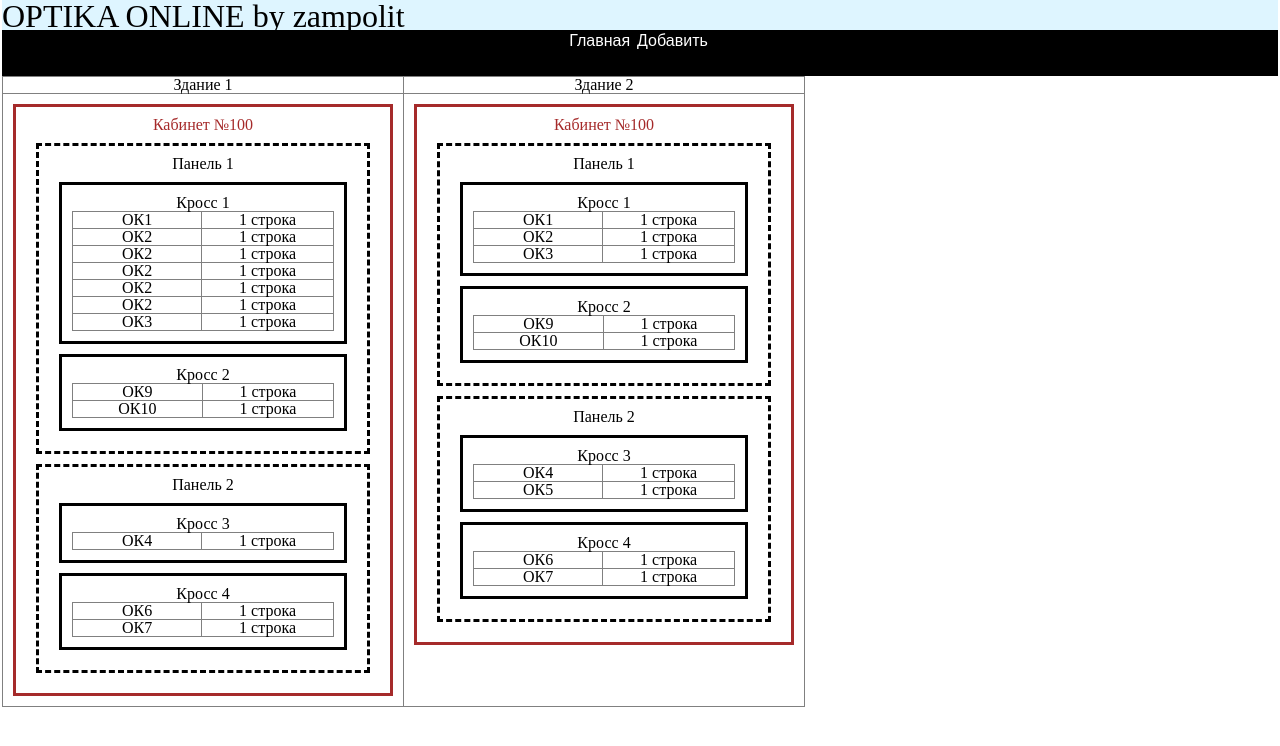
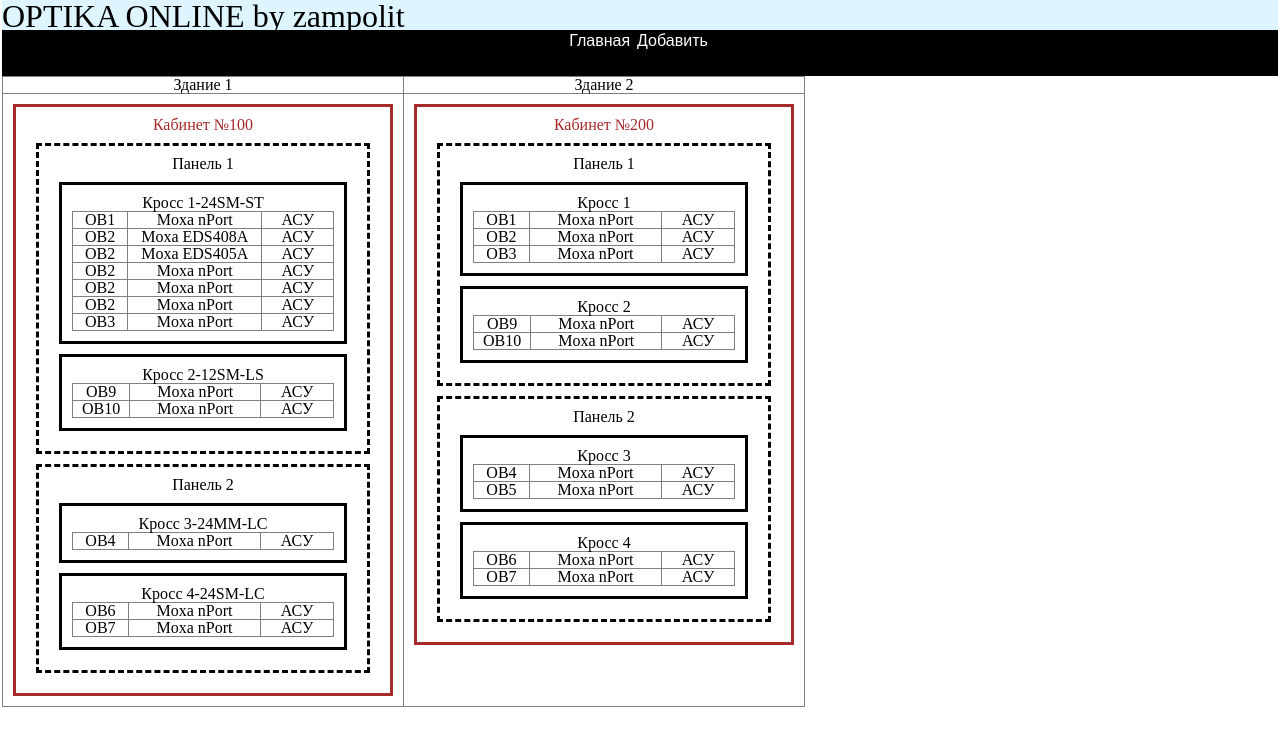
Before and after one commit to zampolitx/Optika_online, a Flask app: page / in a window 1280 px wide. Shown: the top 746 px of the page. Run offline with Flask 2, Linux system fonts and the light colour scheme; data comes from the database, SQL or seed files in the repository; lists and menus that the app fills with data are empty.

Commit message:
Готовая структура запроса для представления

```diff
--- a/main.py
+++ b/main.py
@@ -37,41 +37,41 @@ def index():
     parlor1={'Здание 1':
                  [{'100':
                        [{'Панель 1':
-                             [{'Кросс 1':
-                                   [{'ОК1': ['Волокно1', 'Волокно2', 'Волокно3']},
-                                    {'ОК2': ['Волокно1', 'Волокно2']},
-                                    {'ОК2': ['Волокно1', 'Волокно2']},
-                                    {'ОК2': ['Волокно1', 'Волокно2']},
-                                    {'ОК2': ['Волокно1', 'Волокно2']},
-                                    {'ОК2': ['Волокно1', 'Волокно2']},
-                                    {'ОК3': ['Волокно1', 'Волокно2', 'Волокно3']}]},
-                              {'Кросс 2':
-                                   [{'ОК9': ['Волокно1', 'Волокно2', 'Волокно3']},
-                                    {'ОК10': ['Волокно1', 'Волокно2', 'Волокно3']}]}]},
+                             [{'Кросс 1-24SM-ST':
+                                   [{'ОВ1': [{'device': 'Moxa nPort', 'system': 'АСУ'}]},
+                                    {'ОВ2': [{'device': 'Moxa EDS408A', 'system': 'АСУ'}]},
+                                    {'ОВ2': [{'device': 'Moxa EDS405A', 'system': 'АСУ'}]},
+                                    {'ОВ2': [{'device': 'Moxa nPort', 'system': 'АСУ'}]},
+                                    {'ОВ2': [{'device': 'Moxa nPort', 'system': 'АСУ'}]},
+                                    {'ОВ2': [{'device': 'Moxa nPort', 'system': 'АСУ'}]},
+                                    {'ОВ3': [{'device': 'Moxa nPort', 'system': 'АСУ'}]}]},
+                              {'Кросс 2-12SM-LS':
+                                   [{'ОВ9': [{'device': 'Moxa nPort', 'system': 'АСУ'}]},
+                                    {'ОВ10': [{'device': 'Moxa nPort', 'system': 'АСУ'}]}]}]},
                         {'Панель 2':
-                             [{'Кросс 3':
-                                   [{'ОК4': ['Волокно1']}]},
-                              {'Кросс 4':
-                                   [{'ОК6': ['Волокно1']},
-                                    {'ОК7': ['Волокно1']}]}]}]}],  # Список строк из базы данных (вторая строка)
+                             [{'Кросс 3-24MM-LC':
+                                   [{'ОВ4': [{'device': 'Moxa nPort', 'system': 'АСУ'}]}]},
+                              {'Кросс 4-24SM-LC':
+                                   [{'ОВ6': [{'device': 'Moxa nPort', 'system': 'АСУ'}]},
+                                    {'ОВ7': [{'device': 'Moxa nPort', 'system': 'АСУ'}]}]}]}]}],  # Список строк из базы данных (вторая строка)
 
             'Здание 2':
-                [{'100':
+                [{'200':
                     [{'Панель 1':
                             [{'Кросс 1':
-                                [{'ОК1': ['Волокно1', 'Волокно2', 'Волокно3']},
-                                {'ОК2': ['Волокно1', 'Волокно2']},
-                                {'ОК3': ['Волокно1', 'Волокно2', 'Волокно3']}]},
+                                [{'ОВ1': [{'device': 'Moxa nPort', 'system': 'АСУ'}]},
+                                {'ОВ2': [{'device': 'Moxa nPort', 'system': 'АСУ'}]},
+                                {'ОВ3': [{'device': 'Moxa nPort', 'system': 'АСУ'}]}]},
                             {'Кросс 2':
-                                [{'ОК9': ['Волокно1', 'Волокно2', 'Волокно3']},
-                                {'ОК10': ['Волокно1', 'Волокно2', 'Волокно3']}]}]},
+                                [{'ОВ9': [{'device': 'Moxa nPort', 'system': 'АСУ'}]},
+                                {'ОВ10': [{'device': 'Moxa nPort', 'system': 'АСУ'}]}]}]},
                     {'Панель 2':
                             [{'Кросс 3':
-                                [{'ОК4': ['Волокно1']},
-                                {'ОК5': ['Волокно1']}]},
+                                [{'ОВ4': [{'device': 'Moxa nPort', 'system': 'АСУ'}]},
+                                {'ОВ5': [{'device': 'Moxa nPort', 'system': 'АСУ'}]}]},
                             {'Кросс 4':
-                                [{'ОК6': ['Волокно1']},
-                                {'ОК7': ['Волокно1']}]}]}]}]}
+                                [{'ОВ6': [{'device': 'Moxa nPort', 'system': 'АСУ'}]},
+                                {'ОВ7': [{'device': 'Moxa nPort', 'system': 'АСУ'}]}]}]}]}]}
     for key, value in parlor1.items():
         print(type(value))
         for v in value:
--- a/static/css/main.css
+++ b/static/css/main.css
@@ -69,6 +69,15 @@ td {
 .internal_table th{
   width: 150px;                             /*Ширина каждой из колонок вложенной таблицы*/
 }
+/*Стили для колонок тиблицы с волокнами*/
+th.vol_num {
+    width: 60px;
+}
+th.vol_dev {
+}
+th.vol_system {
+    width: 80px;
+}
 /* Стили для мгновенных сообщений */
 .flash {padding: 10px;}
 .flash.success {
--- a/templates/base.html
+++ b/templates/base.html
@@ -45,7 +45,9 @@
                                     <table class="internal_table">
                                         {% for opt_dict in cross_val %}
                                         {% for opt_key, opt_val in opt_dict.items() %}
-                                            <tr><th>{{opt_key}}</th> <th> 1 строка </th></tr>
+                                            {% for vol_dict in opt_val %}
+                                                <tr><th class="vol_num">{{opt_key}}</th> <th class="vol_device">{{vol_dict['device']}}</th> <th class="vol_system"> {{vol_dict['system']}} </th></tr>
+                                            {% endfor %}
                                         {% endfor %}
                                         {% endfor %}
                                     </table>
```
